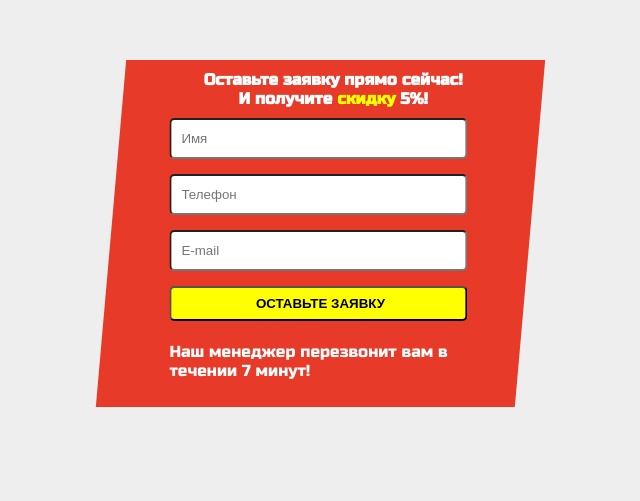
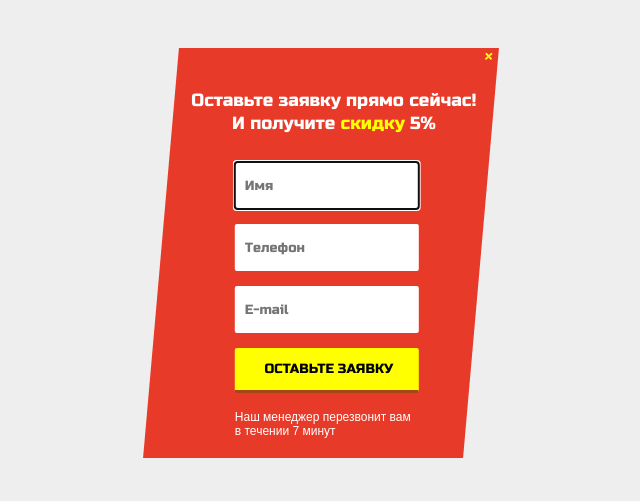
Before and after one commit to FC2012/LogIn_Bar, a plain HTML site: page index.html in a window 1280 px wide. Shown: the whole page, without its empty margins (319-959 px from the left). Drawn offline with Linux system fonts and the light colour scheme.

Commit message:
after validator

```diff
--- a/index.html
+++ b/index.html
@@ -3,43 +3,43 @@
 <head>
     <meta charset="UTF-8">
     <meta name="viewport"
-          content="width=device-width, user-scalable=no, initial-scale=1.0, maximum-scale=1.0, minimum-scale=1.0">
+          content="width=device-width">
     <meta http-equiv="X-UA-Compatible" content="ie=edge">
     <link rel="stylesheet" href="css/main.css">
     <link href="https://fonts.googleapis.com/css?family=Russo+One" rel="stylesheet">
-    <title>MENU</title>
+    <title>Pop-up Window</title>
 </head>
+
 <body>
+
 <div class="container">
-    <div class="container_middle">
-    <div id="parallelogram">
+    <div class="container-middle">
+        <div class="container-form">
+            <div class="cross">&times;</div>
 
-        <div class="zagolovok width skew">
+            <div class="head-paragr width skew">
                 <p>Оставьте заявку прямо сейчас!</p>
-        <p>
-            И получите <emq>скидку</emq> 5%!
-        </p>
+                <p>И получите <a>скидку</a> 5%</p>
             </div>
 
             <div class="form width skew">
-        <form action="" class='cont_inp'>
-            <input type="text" class='inp' placeholder='Имя'>
+                <form action="#" class='cont_inp'>
+                    <input type="text" class='inp' placeholder='Имя' autofocus>
                     <input type="tel" class='inp'  placeholder='Телефон'>
                     <input type="email" class='inp' placeholder='E-mail'>
-            <input type="button" class='inp button'
-                     value="ОСТАВЬТЕ ЗАЯВКУ" >
+                    <input type="button" class='inp button' value="ОСТАВЬТЕ ЗАЯВКУ" >
                 </form>
 
-            <div class="footer width"><p>Наш менеджер перезвонит вам в течении 7 минут!</p></div>
+            <div class="footer width"><p>Наш менеджер перезвонит вам в течении 7 минут</p>
+            </div>
+
+            </div>
+        </div>
+    </div>
 </div>
 
 
 
-    </div>
+</body>
 
-    </div>
-</div>
-
-
-</body>
 </html>
--- a/sass/main.sass
+++ b/sass/main.sass
@@ -1,25 +1,35 @@
+body
+    background-color: #eee
+    font-family: 'Russo One', sans-serif
 
+.container
+    display: flex
+    justify-content: center
+    align-items: center
 
-body
-  background-color: #eee
-  font-family: 'Russo One', sans-serif
+.container-middle
+    width: auto
+    height: auto
 
-.zagolovok p
-    margin: 0
-    text-align: center
+.head-paragr
+    margin: 2em 0.1em 1em 0.1em
+    p
+       margin: 2px
+       text-align: center
+       font-size: 1.1em
 
 .form
     display: flex
     flex-direction: column
     align-content: center
     justify-content: center
-    margin-left: 50px
+    margin-left: 70px
     p
         margin-right: 50px
         text-align: left
+        font-weight: lighter
 
-
-#parallelogram
+.container-form
     transform: skew(-5deg)
     background: rgb(232, 58, 40)
     padding: 2%
@@ -28,67 +38,60 @@ body
     flex-direction: column
     justify-content: center
     align-items: center
-
-
-.cont_inp
-  display: flex
-  flex-direction: column
-  justify-content: center
-  align-content: center
-
-
-
-
-
-
-.inp
-  margin: 10px 50px 5px 0
-  height: 35px
-  padding-left: 10px
-  border-radius: 5px
-
-
+    position: relative
 
 p
   color: white
-  font-weight: bolder
 
+a
+    color:  yellow
+    padding-top: 0
+    text-decoration: none
 
+.skew
+    transform: skew(5deg)
 
+.footer p
+    color: white
+    font-size: 12px
+    font-family: sans-serif
 
+.cont_inp
+    display: flex
+    flex-direction: column
+    justify-content: center
+    align-content: center
 
-emq
-    color:  yellow
-    font-weight: 900
-    padding-top: 0
+.inp
+    margin: 10px 50px 5px 0
+    height: 45px
+    padding-left: 10px
+    border-radius: 2px
+    border: 0
 
-
-
-
+input
+    font-family: 'Russo One', sans-serif
+    font-weight: lighter
 
 .button
     background-color: yellow
     width: auto
-    font-weight: bolder
+    border-bottom: 3px solid #a44615
+    font-family: 'Russo One', sans-serif
 
-.container
-    display: flex
-    justify-content: center
-    align-items: center
+.button:hover
+    box-shadow: inset 0 0 10px white
 
-.container_middle
-  width: auto
-  height: auto
+.button:active
+    box-shadow: inset 0 0 7px black
 
-
-.width
-
-
-
-.skew
-    transform: skew(5deg)
-
-
-
-.footer p
-    font-weight: 100
+.cross
+    font-family: 'Arial Black'
+    font-size: 14px
+    font-weight: bold
+    color: yellow
+    display: block
+    float: right
+    position: absolute
+    top: 0
+    right: 5px
```
Also changed, not shown: css/main.css. Lines whose indentation alone changed are shown as unchanged.
